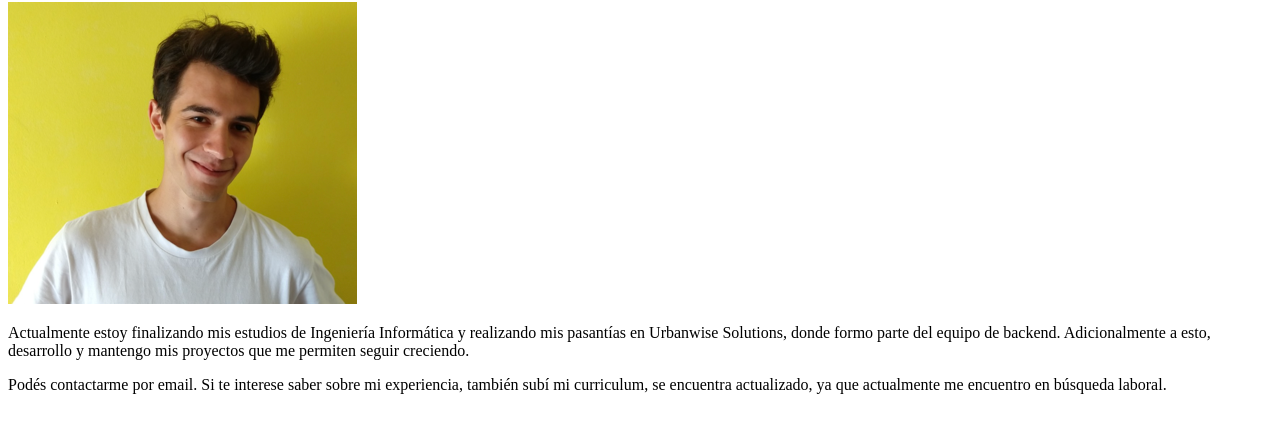
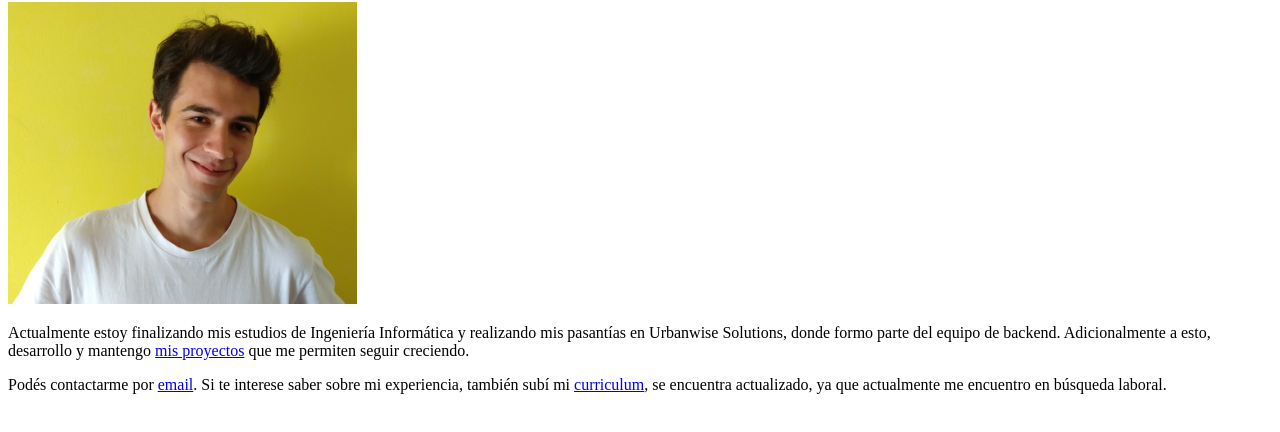
Before and after one commit to MartinMosqueira/Resume, a plain HTML site: page index.html in a window 1280 px wide. Shown: the part 78-510 px from the top of the page. Drawn offline with Linux system fonts and the light colour scheme.

Commit message:
✨ Update resume, pages, links and descriptions

```diff
--- a/index.html
+++ b/index.html
@@ -3,15 +3,20 @@
 <head>
     <meta charset="UTF-8">
     <meta name="viewport" content="width=device-width, initial-scale=1">
-    <title>Martin Mosqueira</title>
+    <title>Martin Mosqueira Homepage</title>
 </head>
 <body>
     <h1>Martin Mosqueira</h1>
     <img src="assets/me.png" alt="Martin Mosqueira">
     <p>Actualmente estoy finalizando mis estudios de Ingeniería Informática y realizando mis pasantías en Urbanwise
-        Solutions, donde formo parte del equipo de backend. Adicionalmente a esto, desarrollo y mantengo mis proyectos
-        que me permiten seguir creciendo.</p>
-    <p>Podés contactarme por email. Si te interese saber sobre mi experiencia, también subí mi curriculum, se encuentra
-        actualizado, ya que actualmente me encuentro en búsqueda laboral.</p>
+        Solutions, donde formo parte del equipo de backend. Adicionalmente a esto, desarrollo y mantengo
+        <a href="projects.html">mis proyectos</a> que me permiten seguir creciendo.</p>
+    <!--
+    <p>También tengo un <a href="">blog</a> en Medium, donde voy documentando todo lo que voy aprendiendo, comparto
+        conocimiento y, al mismo tiempo, creo un registro de mi propio aprendizaje.</p>
+    -->
+    <p>Podés contactarme por <a href="mailto:tinchomosqueira@gmail.com">email</a>. Si te interese saber sobre mi
+        experiencia, también subí mi <a href="assets/resume.pdf">curriculum</a>, se encuentra actualizado, ya que
+        actualmente me encuentro en búsqueda laboral.</p>
 </body>
 </html>
```
Also changed, not shown: projects.html (added, +19 -0 lines).
